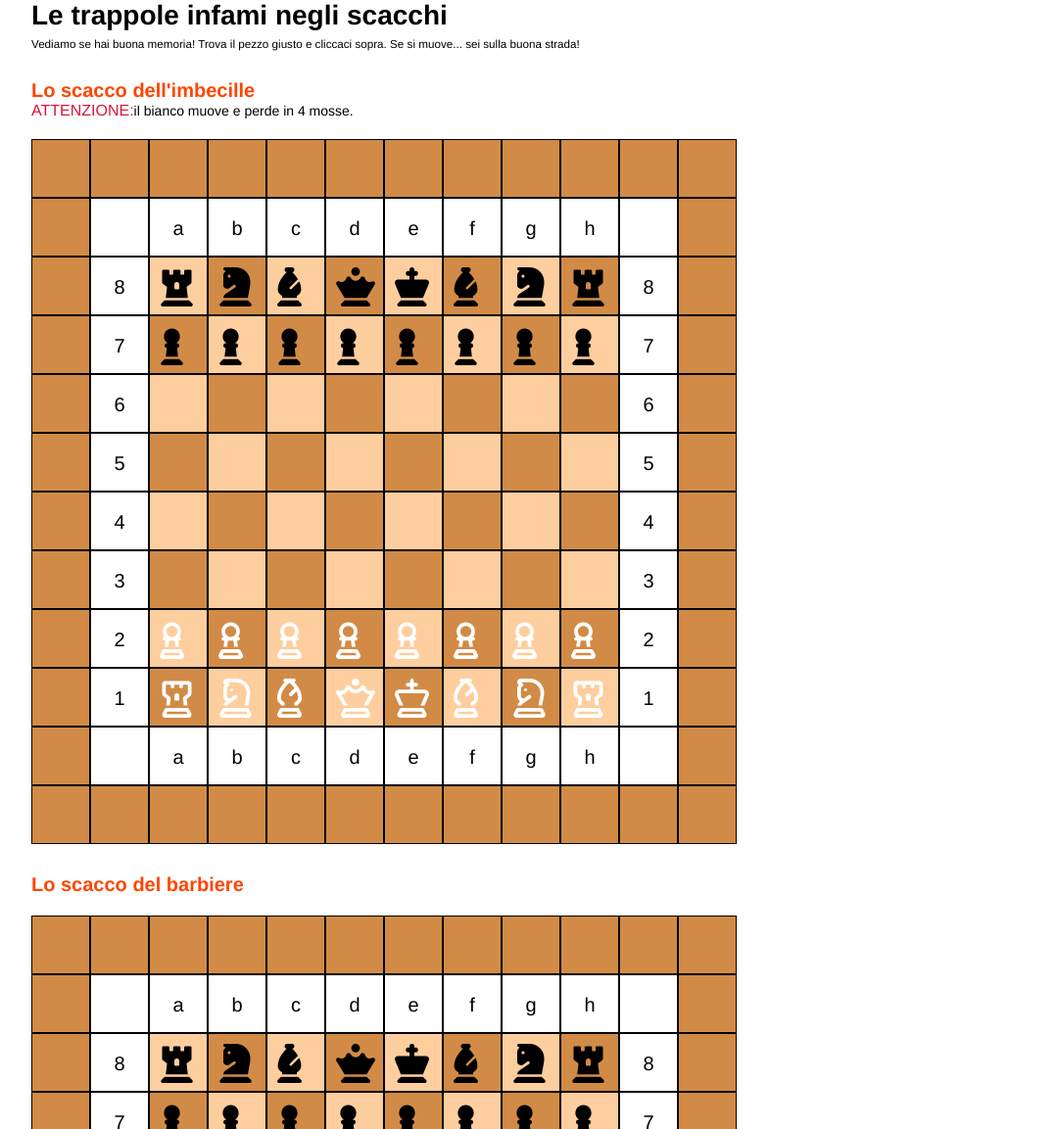
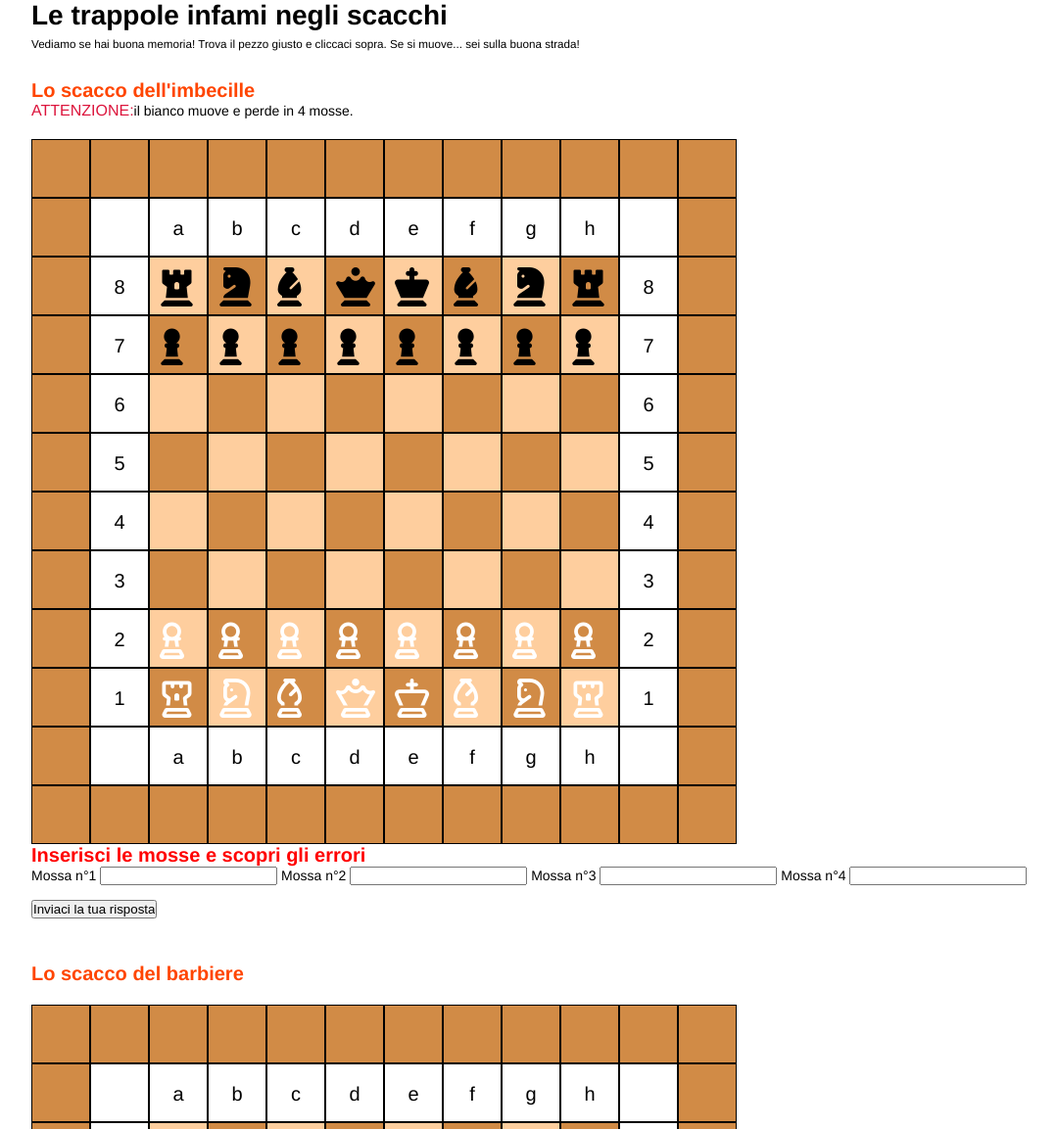
Before and after one commit to sirio95/html-css-12bool, a plain HTML site: page bonus/index.html in a window 1280 px wide. Shown: the top 1153 px of the page at 98% size, without its empty margins (96-1175 px from the left). Drawn offline with Linux system fonts and the light colour scheme.

Commit message:
aggiunto form risposte

```diff
--- a/bonus/css/style.css
+++ b/bonus/css/style.css
@@ -158,3 +158,16 @@ i{
         background-color: red;
     }
 }
+
+/* soluzioni */
+.solutions{
+    padding:15px auto;
+}
+.solutions h3{
+    color:red;
+    font-size:20px;
+}
+
+input[type="submit"]{
+    margin: 15px auto;
+}
--- a/bonus/index.html
+++ b/bonus/index.html
@@ -250,6 +250,19 @@
                     <div class="col-xs-1"></div>
                 </div>
             </div>
+            <div class="solutions">
+                <h3>Inserisci le mosse e scopri gli errori</h3>
+                Mossa n&deg;1
+                <input type="text" required>
+                Mossa n&deg;2
+                <input type="text" required>
+                Mossa n&deg;3
+                <input type="text" required>
+                Mossa n&deg;4
+                <input type="text" required>
+                <br>
+                <input type="submit" value="Inviaci la tua risposta">
+            </div>
         </section>
 
         <section>
```
